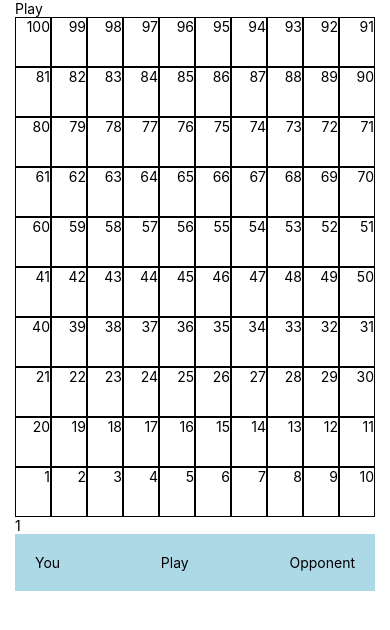
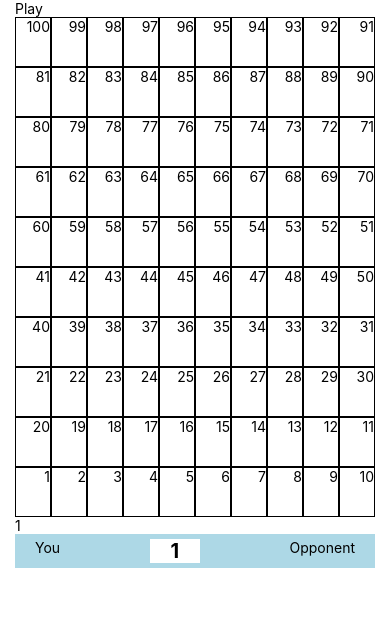
Before and after one commit to srikanth41684/snakeAndLadder, a React Native app: screen /home in a window 390 px wide. Shown: the top 630 px of the page. Built offline with nearby package versions, Linux system fonts and the light colour scheme.

Commit message:
diseNumber

```diff
--- a/scr/main/screens/HomeScreen.js
+++ b/scr/main/screens/HomeScreen.js
@@ -168,9 +168,9 @@ const HomeScreen = () => {
             style={{
               flexDirection: 'row',
               backgroundColor: 'lightblue',
-              paddingVertical: 20,
               justifyContent: 'space-between',
               paddingHorizontal: 20,
+              paddingVertical: 5,
             }}>
             <View>
               <Text>You</Text>
@@ -179,8 +179,20 @@ const HomeScreen = () => {
               onPress={() => {
                 disePlayHanlder();
               }}>
-              <View>
-                <Text>Play</Text>
+              <View
+                style={{
+                  backgroundColor: '#fff',
+                  width: 50,
+                  alignItems: 'center',
+                }}>
+                <Text
+                  style={{
+                    fontSize: 20,
+                    color: '#000',
+                    fontWeight: 'bold',
+                  }}>
+                  {commObj.diseNumber}
+                </Text>
               </View>
             </TouchableWithoutFeedback>
             <View>
```
